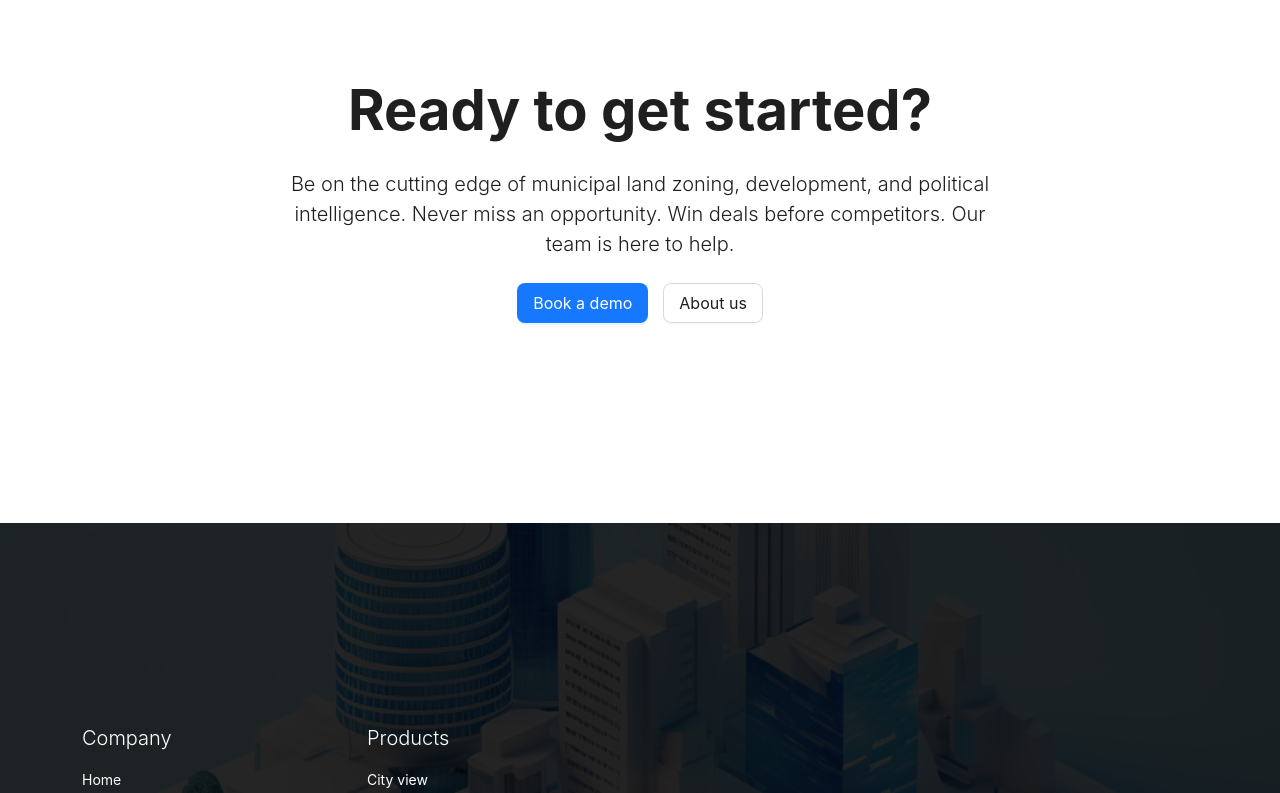
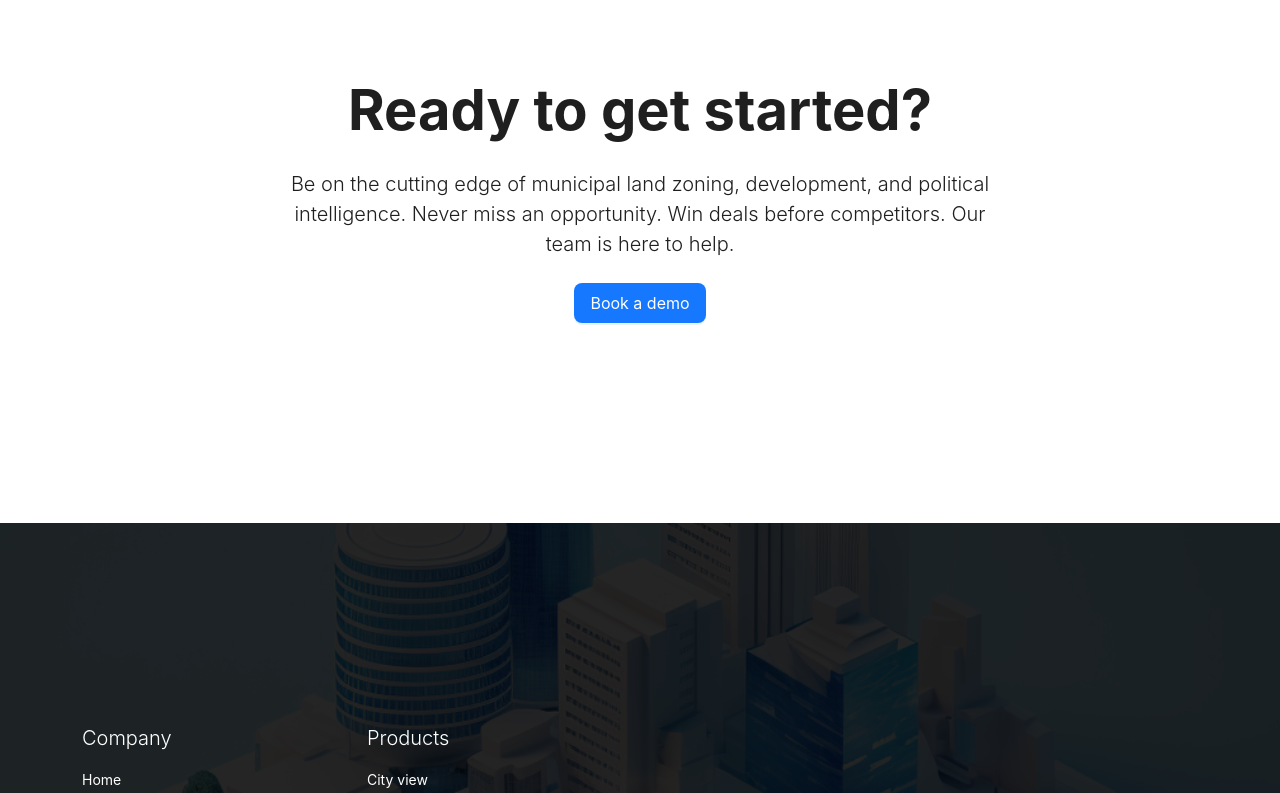
Before and after one commit to albertkim/gridview-analytics-web, a React (Create React App) app: page /about in a window 1280 px wide. Shown: the part 1791-2584 px from the top of the page. Built offline with nearby package versions, Linux system fonts and the light colour scheme.

Commit message:
Working demo page

```diff
--- a/src/App.js
+++ b/src/App.js
@@ -3,6 +3,7 @@ import { BrowserRouter, Routes, Route, Link } from 'react-router-dom'
 import { HomeFooter } from './pages/HomeFooter'
 import { HomePage } from './pages/HomePage'
 import { AboutPage } from './pages/AboutPage'
+import { DemoPage } from './pages/DemoPage'
 const { Header, Content, Footer } = Layout
 
 function App() {
@@ -22,7 +23,8 @@ function App() {
 
           <div className='container'>
             <Link className='text-white' to='/' style={{marginRight: 30}}>Home</Link>
-            <Link className='text-white' to='/about'>About</Link>
+            <Link className='text-white' to='/about' style={{marginRight: 30}}>About</Link>
+            <Link className='text-white' to='/demo'>Demo</Link>
           </div>
 
         </Header>
@@ -31,6 +33,7 @@ function App() {
             <Routes>
               <Route path='/' element={<HomePage />} />
               <Route path='/about' element={<AboutPage />} />
+              <Route path='/demo' element={<DemoPage />} />
             </Routes>
 
         </Content>
--- a/src/pages/AboutPage.js
+++ b/src/pages/AboutPage.js
@@ -66,12 +66,9 @@ export function AboutPage() {
               <h1 className='display-4 fw-bold mb-4'>Ready to get started?</h1>
               <p className='lead mb-4'>Be on the cutting edge of municipal land zoning, development, and political intelligence. Never miss an opportunity. Win deals before competitors. Our team is here to help.</p>
               <div>
-                <Button className='mr-4' type='primary' size='large' style={{ marginRight: 15 }}>
-                  Book a demo
-                </Button>
-                <Link to='/about'>
-                  <Button size='large'>
-                    About us
+                <Link to='/demo'>
+                  <Button className='mr-4' type='primary' size='large'>
+                    Book a demo
                   </Button>
                 </Link>
               </div>
--- /dev/null
+++ b/src/pages/DemoPage.js
@@ -0,0 +1,21 @@
+export function DemoPage() {
+
+  return (
+    <div className='container my-5'>
+
+      <h1>Book a demo</h1>
+      <p className='lead mb-4'>We're excited to connect!</p>
+
+      <iframe
+          src="https://xas7x0zd620.typeform.com/to/dGe4YCWH"
+          style={{ width: '100%', height: '500px', border: '0' }}
+          frameborder="0"
+          allowfullscreen="true"
+      / >
+
+      <div style={{height: 100}} />
+
+    </div>
+  )
+
+}
--- a/src/pages/HomePage.js
+++ b/src/pages/HomePage.js
@@ -21,9 +21,11 @@ export function HomePage() {
               <h1 className='display-4 fw-bold mb-4'>The competitive edge you need for your real estate investments</h1>
               <p className='lead mb-4'>Track zoning changes, understand municipal capital projects, and master your city politics across your entire North American city portfolio.</p>
               <div>
-                <Button className='mr-4' type='primary' size='large' style={{ marginRight: 15 }}>
-                  Book a demo
-                </Button>
+                <Link to='/demo'>
+                  <Button className='mr-4' type='primary' size='large' style={{ marginRight: 15 }}>
+                    Book a demo
+                  </Button>
+                </Link>
                 <Link to='/about'>
                   <Button size='large'>
                     About us
@@ -353,12 +355,9 @@ export function HomePage() {
               <h1 className='display-4 fw-bold mb-4'>Ready to get started?</h1>
               <p className='lead mb-4'>Be on the cutting edge of municipal land zoning, development, and political intelligence. Never miss an opportunity. Win deals before competitors. Our team is here to help.</p>
               <div>
-                <Button className='mr-4' type='primary' size='large' style={{ marginRight: 15 }}>
-                  Book a demo
-                </Button>
-                <Link to='/about'>
-                  <Button size='large'>
-                    About us
+                <Link to='/demo'>
+                  <Button className='mr-4' type='primary' size='large'>
+                    Book a demo
                   </Button>
                 </Link>
               </div>
```
